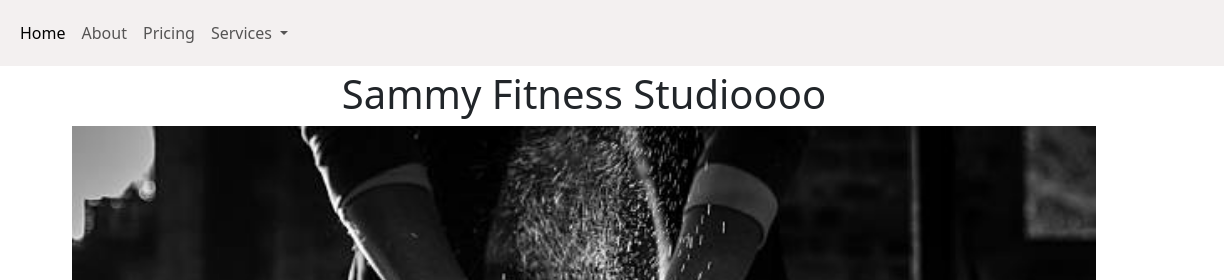
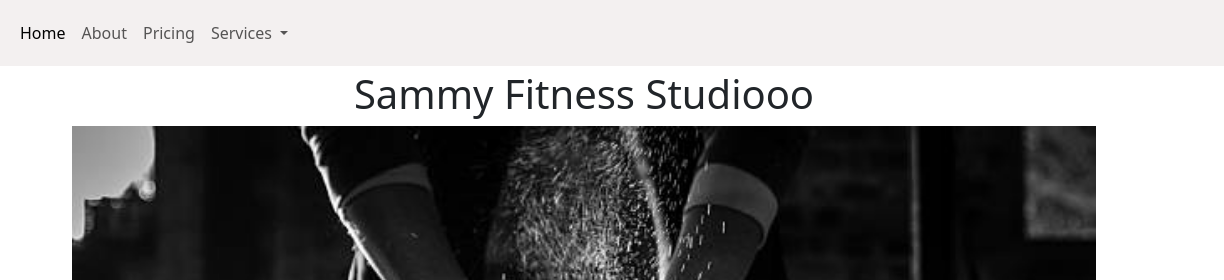
Before and after one commit to SelfPracticeProjects/FullStackProjects, a plain HTML site: page webpages/index.html in a window 1280 px wide. Shown: the top 280 px of the page, 56-1280 px from the left. Drawn offline with nearby package versions, Linux system fonts and the light colour scheme.

Commit message:
Update index.html

```diff
--- a/webpages/index.html
+++ b/webpages/index.html
@@ -12,7 +12,7 @@
     <header>
         <div>
             <h1 style="text-align: center;  padding-top: 70px; ">
-                Sammy Fitness Studioooo
+                Sammy Fitness Studiooo
             </h1>
         </div>
 <!-- Navbar -->
```
